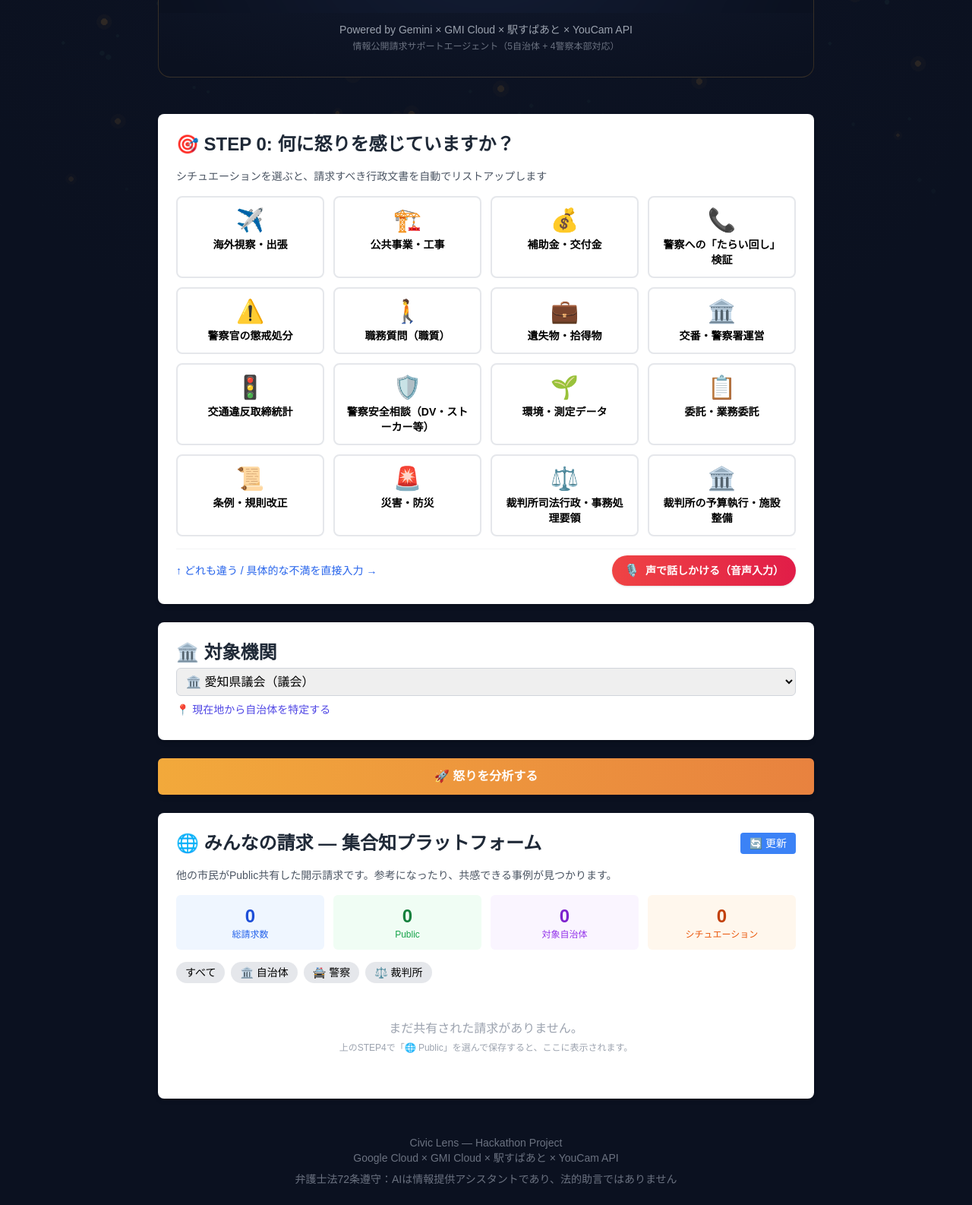
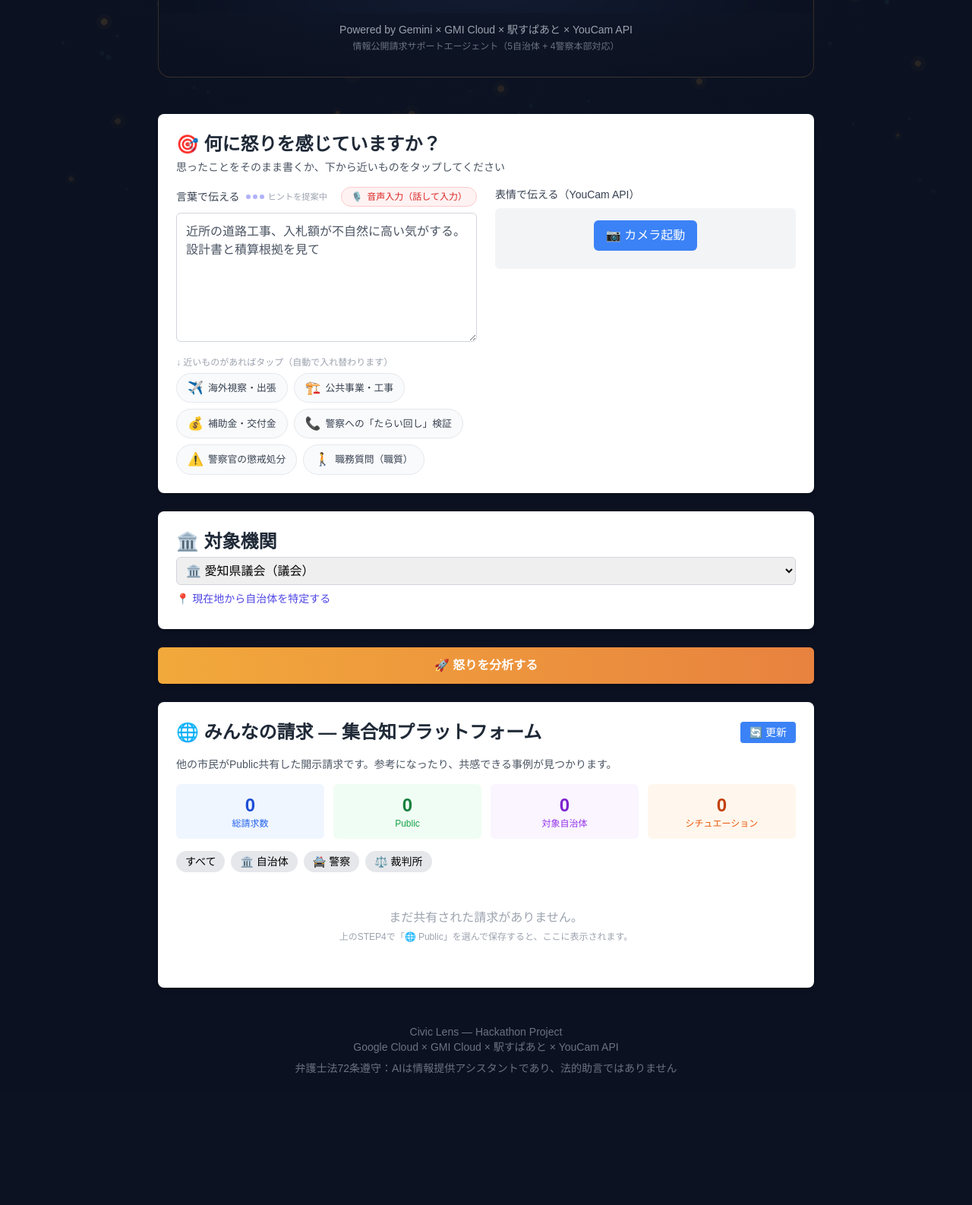
Before and after one commit to t-sakaki/civic-lens, a FastAPI app: page / in a window 1280 px wide. Shown: the part 290-1876 px from the top of the page at 76% size. After the commit the page ends 1702 px from the top, so only its background shows below. Run offline with FastAPI, Linux system fonts and the light colour scheme; data that the repository does not hold is empty; some libraries are stand-ins or nearby versions; grey boxes are pictures that could not be loaded.

Commit message:
feat: replace the static situation grid with flowing emoji chips, merge STEP 0/1
The 4x4 static situation menu (STEP 0) hid the actual prompt textarea behind
a "自分の言葉で直接入力する" link into a separate STEP 1 section. Per
discussion, that's backwards for someone alone and struggling to put their
frustration into words: they should see the living, typing textarea first,
and be able to just tap something close to what they feel rather than read a
full grid.

- Merged STEP 0 and STEP 1 into one section: the typewriter-animated
  textarea (and camera/voice input) is now always visible up front.
- The situation grid is replaced by a flowing chip row (situationChipFlow):
  6 emoji + label pills at a time, fading out and back in with a new batch
  from the full situation list every 4s (chipFadeIn/chipFadeOut), cycling
  through all situations continuously rather than showing them all at once.
  Tapping a chip fills the textarea and filters 対象機関, same as the old
  cards. Chips reuse the existing emojiBreathe hover animation for visual
  consistency with the rest of the "alive agent" styling.
- Removed the now-redundant globalVoiceBtn (STEP 0 had its own big voice
  button duplicating the one next to the textarea) and the STEP0<->STEP1
  toggle logic (useFreeInputBtn/backToSituationsBtn/freeInputSection),
  along with their now-dead CSS (.situation-card, unused .situation-emoji).

Co-Authored-By: Claude Sonnet 5 <noreply@anthropic.com>

```diff
--- a/templates/index.html
+++ b/templates/index.html
@@ -77,32 +77,53 @@
             from { opacity: 0; transform: translateY(10px); }
             to { opacity: 1; transform: translateY(0); }
         }
-        .situation-card {
-            transition: all 0.2s;
-            cursor: pointer;
-        }
-        .situation-card:hover {
-            transform: translateY(-2px);
-            box-shadow: 0 4px 12px rgba(0,0,0,0.1);
-        }
-        .situation-card.selected {
-            background: linear-gradient(135deg, #3b82f6 0%, #8b5cf6 100%);
-            color: white;
-        }
         /* --- アイコンの「呼吸」アニメーション（エージェントが生きている感を演出） --- */
-        .situation-emoji {
-            display: inline-block;
-            transform-origin: center;
-        }
         @keyframes emojiBreathe {
             0%, 100% { transform: scale(1) translateY(0); }
             50% { transform: scale(1.18) translateY(-3px); }
         }
-        .situation-card:hover .situation-emoji {
+
+        /* --- シチュエーションのチップ流れ（数秒おきにフェード入れ替え。悩んでいる人が読むより先に「押す」を選べるように） --- */
+        .situation-chip {
+            display: inline-flex;
+            align-items: center;
+            gap: 6px;
+            padding: 6px 14px;
+            border-radius: 999px;
+            border: 1px solid #e5e7eb;
+            background: #f9fafb;
+            font-size: 0.8rem;
+            color: #374151;
+            cursor: pointer;
+            transition: border-color 0.2s, background 0.2s, transform 0.15s;
+            animation: chipFadeIn 0.5s ease-out;
+        }
+        .situation-chip:hover {
+            border-color: #93c5fd;
+            background: #eff6ff;
+            transform: translateY(-1px);
+        }
+        .situation-chip-emoji {
+            display: inline-block;
+            font-size: 1.05rem;
+            transform-origin: center;
+        }
+        .situation-chip:hover .situation-chip-emoji {
             animation: emojiBreathe 1.4s ease-in-out infinite;
         }
+        @keyframes chipFadeIn {
+            from { opacity: 0; transform: translateY(4px) scale(0.95); }
+            to { opacity: 1; transform: translateY(0) scale(1); }
+        }
+        .situation-chip.chip-leaving {
+            animation: chipFadeOut 0.35s ease-in forwards;
+            pointer-events: none;
+        }
+        @keyframes chipFadeOut {
+            to { opacity: 0; transform: translateY(-4px) scale(0.95); }
+        }
         @media (prefers-reduced-motion: reduce) {
-            .situation-card:hover .situation-emoji {
+            .situation-chip, .situation-chip.chip-leaving, .situation-chip:hover .situation-chip-emoji {
                 animation: none;
             }
         }
@@ -288,29 +309,10 @@
             </div>
         </header>
 
-        <!-- STEP 0: シチュエーション選択（NEW!） -->
+        <!-- STEP 0: 怒り・不満の入力（テキスト入力とシチュエーション選択を統合） -->
         <section class="bg-white rounded-lg shadow-md p-6 mb-6 fade-in">
-            <h2 class="text-2xl font-semibold mb-4 text-gray-800">🎯 STEP 0: 何に怒りを感じていますか？</h2>
-            <p class="text-sm text-gray-600 mb-4">シチュエーションを選ぶと、請求すべき行政文書を自動でリストアップします</p>
-
-            <div id="situationGrid" class="grid grid-cols-2 md:grid-cols-4 gap-3">
-                <!-- 動的に生成 -->
-            </div>
-
-            <div class="mt-4 flex flex-col sm:flex-row gap-3 items-center justify-between pt-2 border-t border-gray-100">
-                <button id="useFreeInputBtn" class="text-sm text-blue-600 hover:underline">
-                    ↑ どれも違う / 具体的な不満を直接入力 →
-                </button>
-                <button id="globalVoiceBtn" type="button" class="inline-flex items-center gap-2 bg-gradient-to-r from-red-500 to-rose-600 text-white text-sm font-semibold px-4 py-2 rounded-full shadow hover:from-red-600 hover:to-rose-700 transition transform hover:scale-105">
-                    <span class="text-base">🎙️</span>
-                    <span>声で話しかける（音声入力）</span>
-                </button>
-            </div>
-        </section>
-
-        <!-- STEP 1: 感情入力 -->
-        <section id="freeInputSection" class="hidden bg-white rounded-lg shadow-md p-6 mb-6 fade-in">
-            <h2 class="text-2xl font-semibold mb-4 text-gray-800">📍Step 1: あなたの怒りを教えてください</h2>
+            <h2 class="text-2xl font-semibold mb-1 text-gray-800">🎯 何に怒りを感じていますか？</h2>
+            <p class="text-sm text-gray-600 mb-4">思ったことをそのまま書くか、下から近いものをタップしてください</p>
 
             <div class="grid md:grid-cols-2 gap-6">
                 <!-- テキスト入力 -->
@@ -336,6 +338,13 @@
                         </span>
                         <span class="font-medium">音声を認識中... お話しください（もう一度ボタンを押すと停止）</span>
                     </div>
+
+                    <!-- 近いシチュエーションが数秒おきにフェードで入れ替わりながら流れる。
+                         押すだけで文章とその文脈がまとまるので、悩んでいて言葉にしづらい人ほど助かる -->
+                    <div class="mt-3">
+                        <p class="text-xs text-gray-400 mb-1.5">↓ 近いものがあればタップ（自動で入れ替わります）</p>
+                        <div id="situationChipFlow" class="flex flex-wrap gap-2 min-h-[2.75rem]"></div>
+                    </div>
                 </div>
 
                 <!-- カメラ入力（YouCam API） -->
@@ -350,10 +359,6 @@
                     </div>
                 </div>
             </div>
-
-            <button id="backToSituationsBtn" class="mt-4 text-sm text-blue-600 hover:underline">
-                ← シチュエーション選択に戻る
-            </button>
         </section>
 
         <!-- 自治体選択 -->
@@ -1065,7 +1070,6 @@
             const text = document.getElementById('voiceStatusText');
             const btn = document.getElementById('voiceInputBtn');
             const indicator = document.getElementById('voiceIndicator');
-            const globalBtn = document.getElementById('globalVoiceBtn');
 
             if (recording) {
                 if (icon) icon.textContent = '🔴';
@@ -1075,7 +1079,6 @@
                     btn.classList.add('bg-red-600', 'text-white', 'shadow');
                 }
                 if (indicator) indicator.classList.remove('hidden');
-                if (globalBtn) globalBtn.classList.add('animate-pulse');
             } else {
                 if (icon) icon.textContent = '🎙️';
                 if (text) text.textContent = '音声入力（話して入力）';
@@ -1084,7 +1087,6 @@
                     btn.classList.remove('bg-red-600', 'text-white', 'shadow');
                 }
                 if (indicator) indicator.classList.add('hidden');
-                if (globalBtn) globalBtn.classList.remove('animate-pulse');
             }
         }
 
@@ -1092,11 +1094,6 @@
             if (!SpeechRecognition) {
                 alert('お使いのブラウザは音声入力（Web Speech API）に対応していません。Google Chromeなどのブラウザでお試しください。');
                 return;
-            }
-            // 入力セクションを開く
-            const freeSection = document.getElementById('freeInputSection');
-            if (freeSection.classList.contains('hidden')) {
-                freeSection.classList.remove('hidden');
             }
             const userInput = document.getElementById('userInput');
             userInput.focus();
@@ -1128,13 +1125,6 @@
         }
 
         document.getElementById('voiceInputBtn').addEventListener('click', toggleVoiceRecognition);
-        document.getElementById('globalVoiceBtn').addEventListener('click', () => {
-            if (!isVoiceRecording) {
-                startVoiceRecognition();
-            } else {
-                stopVoiceRecognition();
-            }
-        });
 
         // プロンプト入力欄のプレースホルダーをタイプライター風に動かし続け、
         // 「AIが常に動いている・生きている」感覚を演出する（入力中は止める）
@@ -1187,22 +1177,49 @@
             tick();
         }
 
-        // シチュエーション一覧を取得
+        // シチュエーション一覧を取得し、チップとして数秒おきにフェードで流し続ける
+        let allSituations = [];
+        let situationChipCursor = 0;
+        const SITUATION_CHIPS_VISIBLE = 6;
+        const SITUATION_CHIP_INTERVAL_MS = 4000;
+
         async function loadSituations() {
             const res = await fetch('/api/situations');
             const data = await res.json();
-            const grid = document.getElementById('situationGrid');
-            data.situations.forEach(s => {
-                const card = document.createElement('div');
-                card.className = 'situation-card border-2 border-gray-200 rounded-lg p-3 text-center hover:border-blue-400';
-                card.dataset.key = s.key;
-                card.innerHTML = `
-                    <div class="situation-emoji text-3xl mb-1">${s.emoji}</div>
-                    <div class="font-semibold text-sm">${s.label}</div>
-                `;
-                card.addEventListener('click', () => selectSituation(s));
-                grid.appendChild(card);
-            });
+            allSituations = data.situations;
+            renderSituationChipBatch();
+            setInterval(renderSituationChipBatch, SITUATION_CHIP_INTERVAL_MS);
+        }
+
+        function renderSituationChipBatch() {
+            const container = document.getElementById('situationChipFlow');
+            if (!container || allSituations.length === 0) return;
+
+            const existingChips = [...container.children];
+            existingChips.forEach(chip => chip.classList.add('chip-leaving'));
+
+            const buildNextBatch = () => {
+                container.innerHTML = '';
+                const count = Math.min(SITUATION_CHIPS_VISIBLE, allSituations.length);
+                for (let i = 0; i < count; i++) {
+                    const s = allSituations[situationChipCursor % allSituations.length];
+                    situationChipCursor++;
+
+                    const chip = document.createElement('button');
+                    chip.type = 'button';
+                    chip.className = 'situation-chip';
+                    chip.dataset.key = s.key;
+                    chip.innerHTML = `<span class="situation-chip-emoji">${s.emoji}</span><span>${s.label}</span>`;
+                    chip.addEventListener('click', () => selectSituation(s));
+                    container.appendChild(chip);
+                }
+            };
+
+            if (existingChips.length > 0) {
+                setTimeout(buildNextBatch, 350);
+            } else {
+                buildNextBatch();
+            }
         }
 
         // 対象機関一覧を取得しておき、必要に応じてカテゴリで絞り込んで <select> を組み立てる
@@ -1268,7 +1285,7 @@
             const hint = document.getElementById('authorityFilterHint');
             if (hint) {
                 hint.textContent = filterCategory
-                    ? `「${filterCategory}」のみ表示中（STEP 0の選択に基づく絞り込み）`
+                    ? `「${filterCategory}」のみ表示中（選択したシチュエーションに基づく絞り込み）`
                     : '';
                 hint.classList.toggle('hidden', !filterCategory);
             }
@@ -1439,11 +1456,6 @@
 
         function selectSituation(s) {
             selectedSituation = s;
-            document.querySelectorAll('.situation-card').forEach(c => {
-                c.classList.remove('selected');
-                if (c.dataset.key === s.key) c.classList.add('selected');
-            });
-
             renderAuthorityOptions(s.category);
 
             // シチュエーションに応じたサンプルテキストを自動入力
@@ -1451,18 +1463,6 @@
                 document.getElementById('userInput').value = detail.sample_anger_text;
             });
         }
-
-        document.getElementById('useFreeInputBtn').addEventListener('click', () => {
-            document.getElementById('freeInputSection').classList.remove('hidden');
-            selectedSituation = null;
-            renderAuthorityOptions(null);
-        });
-
-        document.getElementById('backToSituationsBtn').addEventListener('click', () => {
-            document.getElementById('freeInputSection').classList.add('hidden');
-            selectedSituation = null;
-            renderAuthorityOptions(null);
-        });
 
         // カメラ起動
         document.getElementById('startCamera').addEventListener('click', async () => {
```
